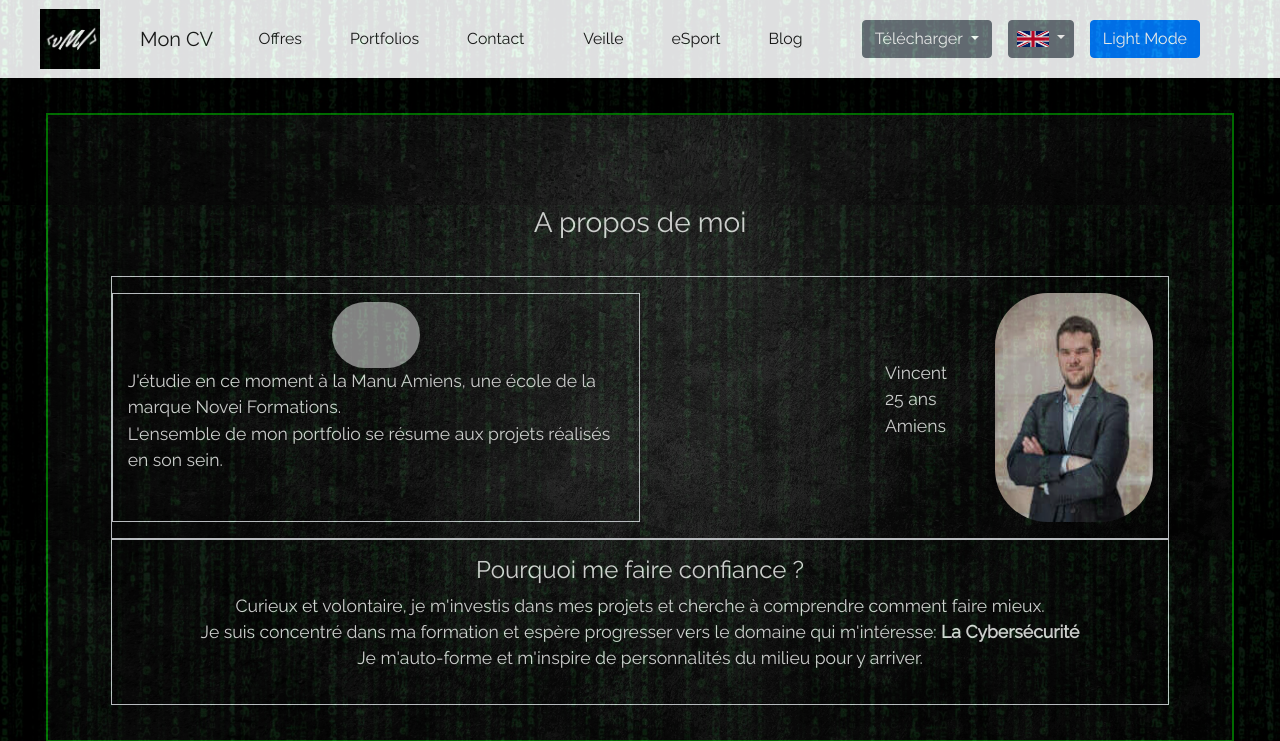
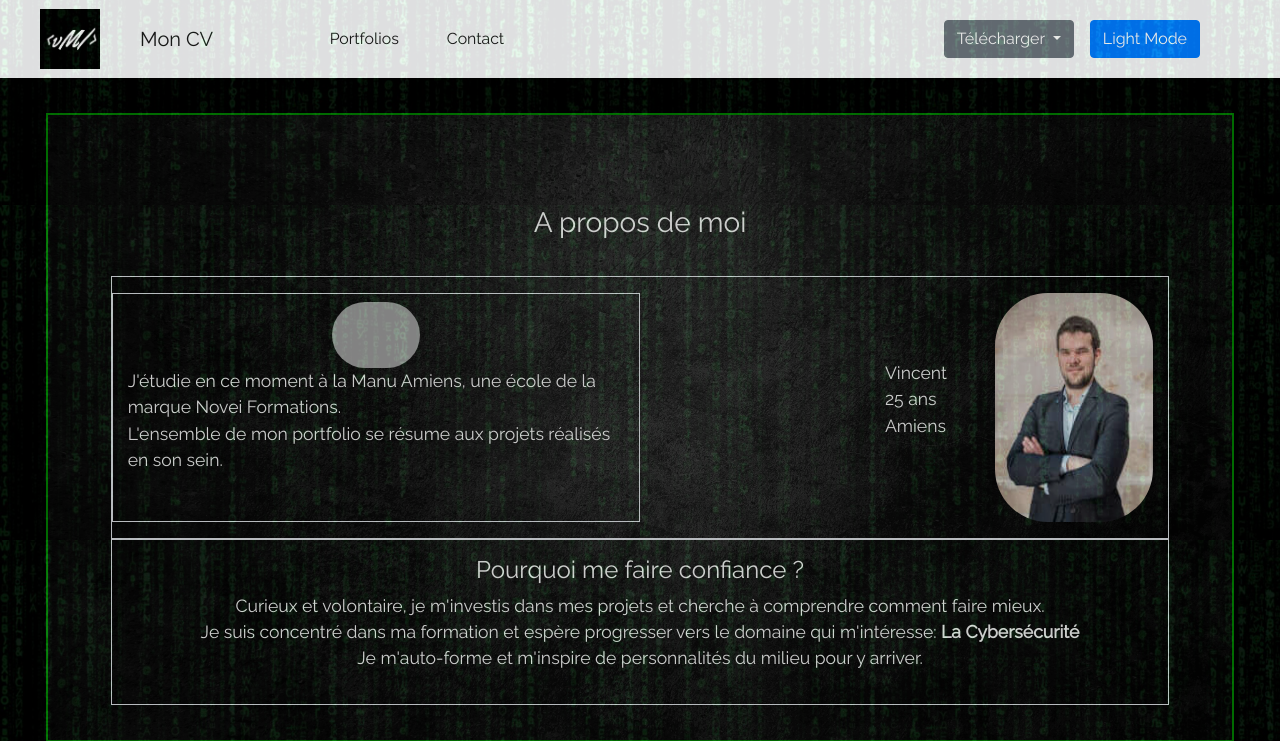
Before and after one commit to vincentmancheron/myWebSite, a PHP site: page /index.php in a window 1280 px wide. Shown: the part 800-1541 px from the top of the page. Run offline with PHP 8.4, Linux system fonts and the light colour scheme; some libraries are stand-ins or nearby versions; some web fonts are replaced; grey boxes are pictures that could not be loaded.

Commit message:
02/07/21 10:32

```diff
--- a/includes/common/footer/fakeFooter.php
+++ b/includes/common/footer/fakeFooter.php
@@ -1,5 +1,5 @@
 <div id="footer" class="col d-flex justify-content-around">
-    <ul class="blocked">
+    <ul class="blocked d-none">
         <h5>Mentions légales</h5>
         <li>
             <a href="">Mentions légales</a>
@@ -20,13 +20,13 @@
             <a href="/pages/cv.php">Mon CV</a>
         </li>
         <li>
-            <a class="blocked" href="">Veille</a>
+            <a class="blocked d-none" href="">Veille</a>
         </li>
         <li>
-            <a class="blocked" href="">eSport</a>
+            <a class="blocked d-none" href="">eSport</a>
         </li>
         <li>
-            <a class="blocked" href="">Blog</a>
+            <a class="blocked d-none" href="">Blog</a>
         </li>
     </ul>
     <ul class="d-none d-md-block">
@@ -35,7 +35,7 @@
             <a href="/index.php#aPropos">A propos</a>
         </li>
         <li>
-            <a class="blocked" href="">Offres</a>
+            <a class="blocked d-none" href="">Offres</a>
         </li>
         <li>
             <a href="/index.php#portfolios">Portfolios</a>
--- a/includes/common/navBar.php
+++ b/includes/common/navBar.php
@@ -10,7 +10,7 @@
     <div class="collapse navbar-collapse justify-content-around" id="navbarNav">
         <ul class="navbar-nav">
             <li class="nav-item active mx-3">
-                <a class="nav-link blocked" href="">Offres</a>
+                <a class="nav-link blocked d-none" href="">Offres</a>
             </li>
             <li class="nav-item active mx-3">
                 <a class="nav-link" href="/index.php#portfolios">Portfolios</a>
@@ -21,13 +21,13 @@
         </ul>
         <ul class="navbar-nav">
             <li class="nav-item active mx-3">
-                <a class="nav-link blocked" href="">Veille</a>
+                <a class="nav-link blocked d-none" href="">Veille</a>
             </li>
             <li class="nav-item active mx-3">
-                <a class="nav-link blocked" href="">eSport</a>
+                <a class="nav-link blocked d-none" href="">eSport</a>
             </li>
             <li class="nav-item active mx-3">
-                <a class="nav-link blocked" href="">Blog</a>
+                <a class="nav-link blocked d-none" href="">Blog</a>
             </li>
         </ul>
     </div>
@@ -39,10 +39,10 @@
             </button>
             <div class="dropdown-menu" aria-labelledby="dropdownMenuButton">
                 <a class="dropdown-item" href="/assets/ress/CV_Vincent_Mancheron.odt" download>CV Papier</a>
-                <a class="dropdown-item disabled" href="">Lettre de motivation</a>
+                <a class="dropdown-item disabled d-none" href="">Lettre de motivation</a>
             </div>
         </div>
-        <div id="language" class="blocked dropdown nav-item mx-lg-2 my-lg-0 py-2">
+        <div id="language" class="blocked dropdown nav-item mx-lg-2 my-lg-0 py-2 d-none">
             <button id="buttonFlag" class="btn btn-secondary dropdown-toggle" type="button" id="dropdownMenuButton"
                 data-toggle="dropdown" aria-haspopup="true" aria-expanded="false">
                 <img id="flag" class="py-2" src="/assets/img/en.png" alt="English version">
--- a/index.php
+++ b/index.php
@@ -8,6 +8,11 @@
 <!-- Fin Head -->
 
 <!-- Figma: https://www.figma.com/file/uOyWpKxmXG1hKp6cLzTKMj/CV-num%C3%A9rique?node-id=0%3A1 -->
+
+<!-- Fichier d-none Master:
+-NavBar.
+-FakeFooter.
+-Redirect. -->
 
 <!-- A faire:
 -Refaire tous les commentaires de structuration avec un de début et un de fin.
```
